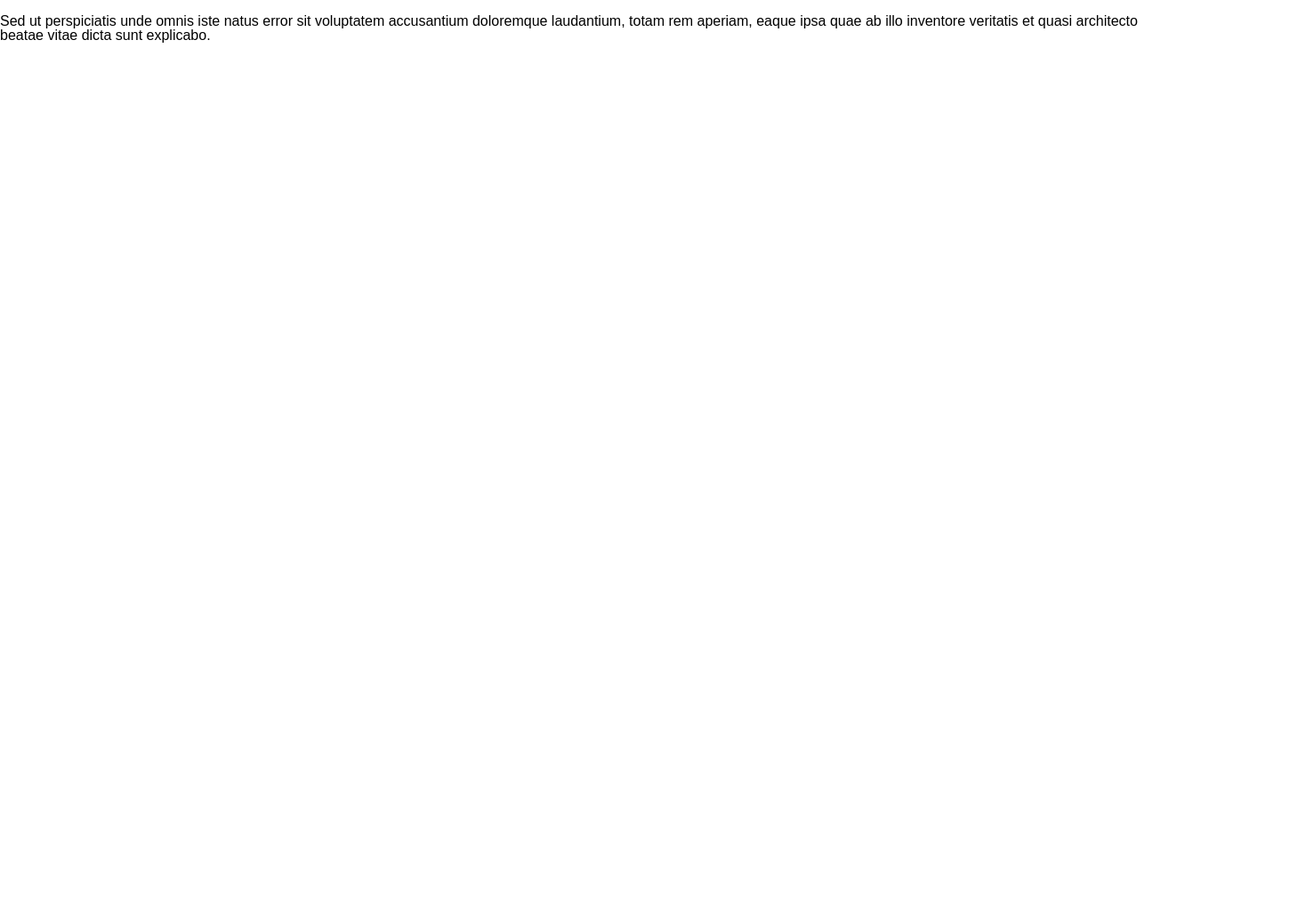
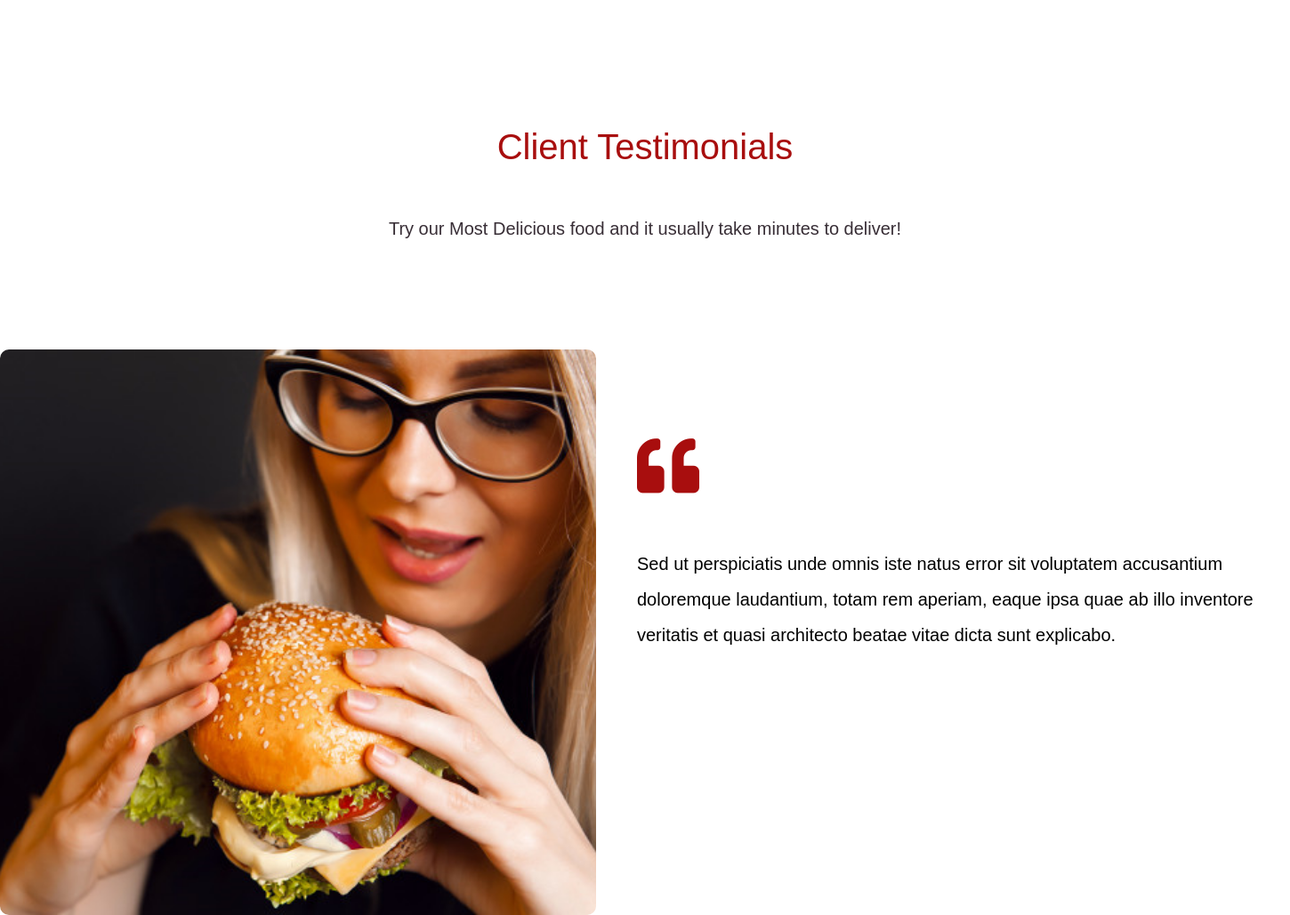
Before and after one commit to shikamaru-j/food, a plain HTML site: page section6.html in a window 1280 px wide. Shown: the whole page at 89% size, 1450 px wide, since content can reach past the window. Before the commit the page ends 800 px from the top, so only its background shows below. Drawn offline with Linux system fonts and the light colour scheme.

Commit message:
finish section 6

```diff
--- a/css/style.css
+++ b/css/style.css
@@ -115,3 +115,44 @@ body {
     margin-bottom: 5px;
 }
 /* daviwkhe 6 seqcia  */
+.quote {
+    font-size: 70px;
+    color: #A80E0E;
+
+}
+.imo{
+    width: 670px;
+    height: 636px;
+}
+section h1 {
+    font-size: 40px;
+    color: #A80E0E;
+    margin-top: 145px;
+    text-align: center;
+}
+section h6 {
+    font-size: 20px;
+    color: #382E36;
+    margin-top: 62px;
+    text-align: center;
+}
+.boxbox {
+    width: 734px;
+    padding-top: 96px;
+
+}
+.flex {
+display: flex;
+justify-content: space-between;
+margin-top: 126px;
+}
+.section-0 {
+    width: 1450px;
+    margin: 0 auto;
+}
+.boxbox p {
+    padding-top: 55px;
+    line-height: 40px;
+    font-size: 20px;
+    color: #000000;
+}
--- a/section6.html
+++ b/section6.html
@@ -13,25 +13,26 @@
 </head>
 
 <body>
-    <section>
+    <section class="section-0">
         <h1>
-
+            Client Testimonials
         </h1>
         <h6>
-
+            Try our Most Delicious food and it usually take minutes to deliver!
         </h6>
-        <div>
-            <img src="" alt="">
-        </div>
-        <div>
-            <i>
-
-            </i>
+        <div class="flex">
+            <img class="imo"
+                src="IMG/beautiful-young-healthy-woman-holds-tasty-big-burger-with-beef-cutlet-concept-nourishing-food_152625-788.png"
+                alt="">
+            <div class="boxbox">
+                <i class="fas fa-quote-left quote"></i>
                 <p>
-                Sed ut perspiciatis unde omnis iste natus error sit voluptatem accusantium doloremque laudantium, totam
+                    Sed ut perspiciatis unde omnis iste natus error sit voluptatem accusantium doloremque laudantium,
+                    totam
                     rem aperiam, eaque ipsa quae ab illo inventore veritatis et quasi architecto beatae vitae dicta sunt
                     explicabo.
                 </p>
+            </div>
         </div>
 
     </section>
```
Also changed, not shown: IMG/beautiful-young-healthy-woman-holds-tasty-big-burger-with-beef-cutlet-concept-nourishing-food_152625-788.png (added), 1 other file. Lines whose indentation alone changed are shown as unchanged.
